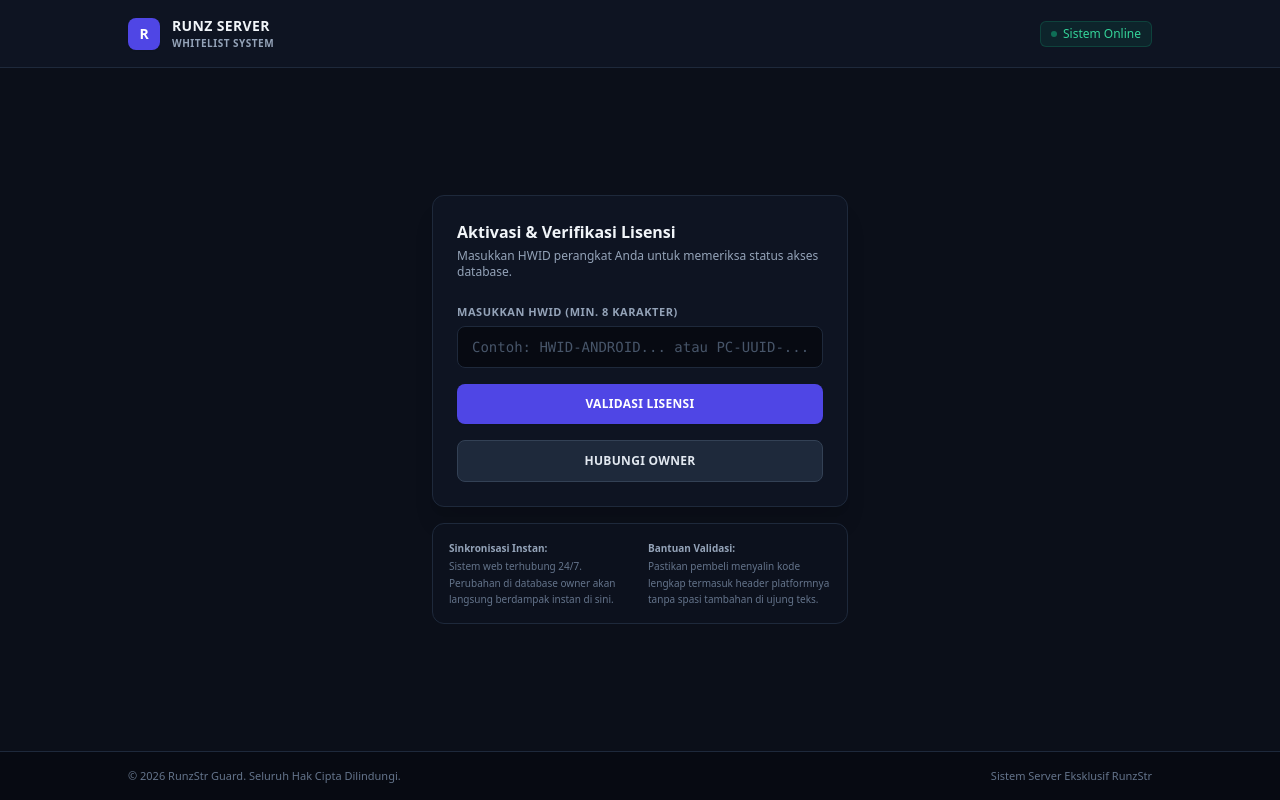
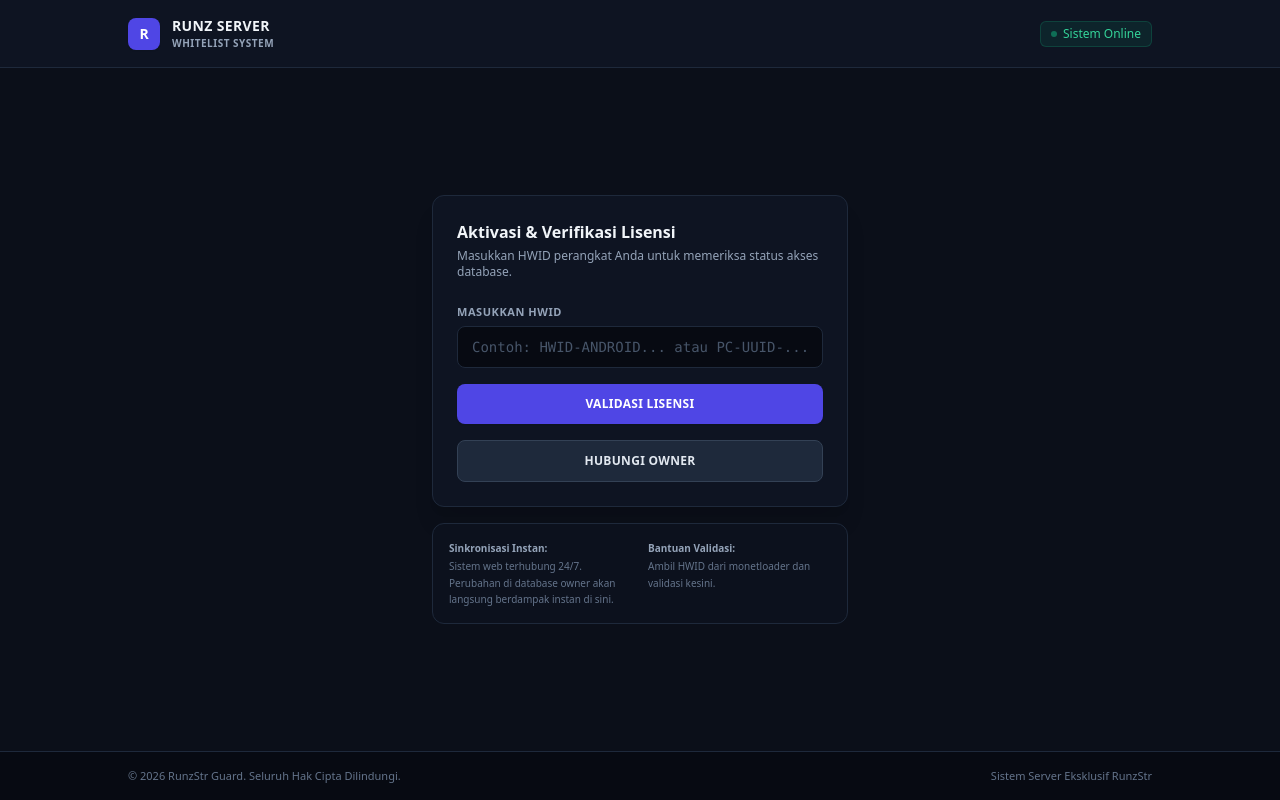
Before and after one commit to HarunEpep/license-runzy-hwid-pcmobile-strgimanggs, a plain HTML site: page index.html in a window 1280 px wide. Drawn offline with nearby package versions, Linux system fonts and the light colour scheme.

Commit message:
Update HWID input instructions in index.html

```diff
--- a/index.html
+++ b/index.html
@@ -50,7 +50,7 @@
       <form id="licenseForm" class="space-y-4">
         <div>
           <label class="block text-[11px] font-semibold text-slate-400 uppercase tracking-wider mb-1.5">
-            MASUKKAN HWID (Min. 8 Karakter)
+            MASUKKAN HWID
           </label>
           <input
             id="hwidInput"
@@ -133,7 +133,7 @@
       </div>
       <div>
         <span class="font-semibold text-slate-400 block mb-0.5">Bantuan Validasi:</span>
-        Pastikan pembeli menyalin kode lengkap termasuk header platformnya tanpa spasi tambahan di ujung teks.
+        Ambil HWID dari monetloader dan validasi kesini.
       </div>
     </div>
   </main>
```
